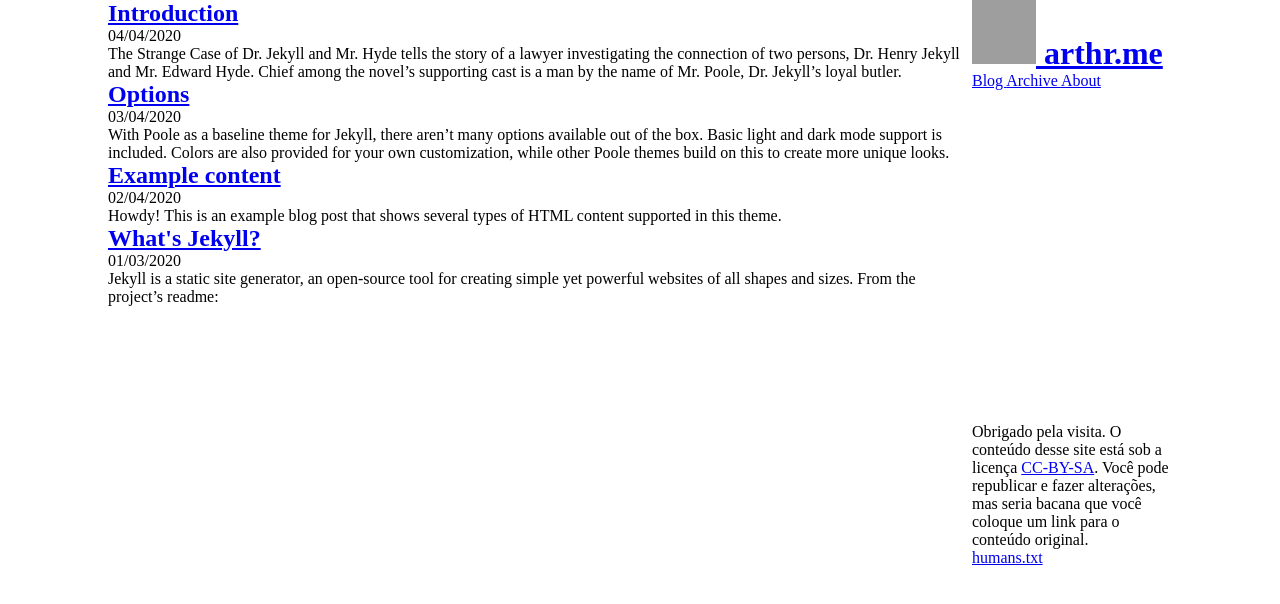
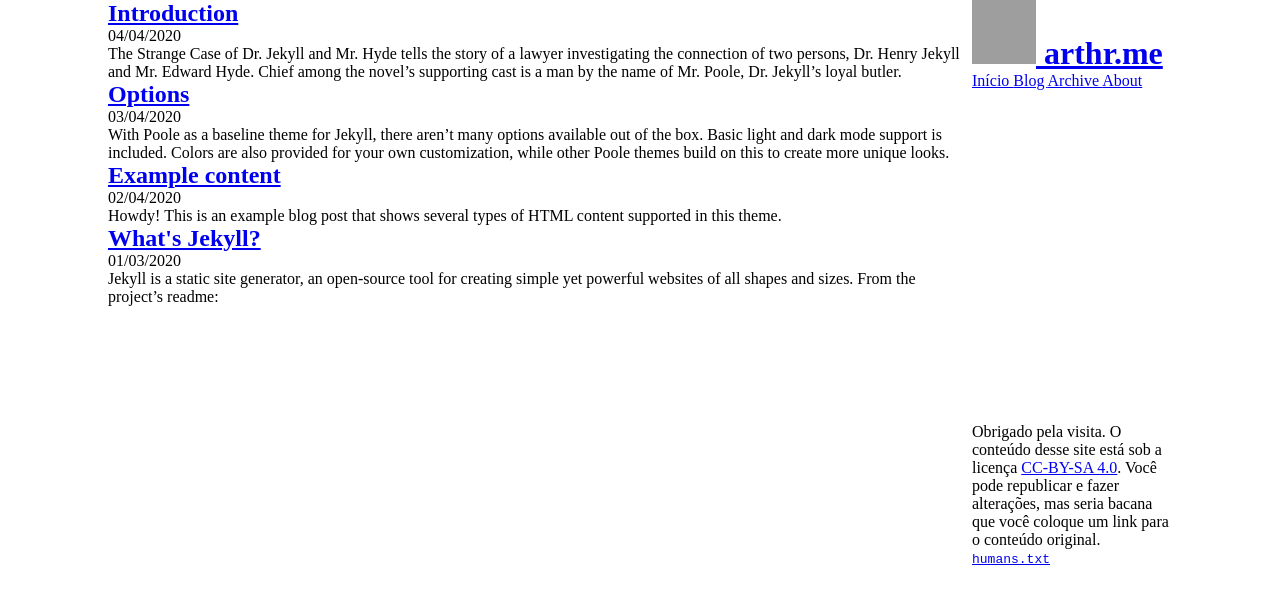
Before and after one commit to arthrfrts/www, a Jekyll site: the page built from index.html, in a window 1280 px wide. Shown: the top 604 px of the page. Built offline with Jekyll 4.4.1, drawn with Linux system fonts in a browser that asks for light colours; grey boxes are pictures that could not be loaded.

Commit message:
feat: adds content and structure to header and footer

```diff
--- a/_includes/footer.html
+++ b/_includes/footer.html
@@ -1,4 +1,4 @@
 <footer class="site-footer">
-  <p>Obrigado pela visita. O conteúdo desse site está sob a licença <a href="https://creativecommons.org/licenses/by-sa/4.0/" rel="license">CC-BY-SA</a>. Você pode republicar e fazer alterações, mas seria bacana que você coloque um link para o conteúdo original.</p>
-  <a class="humans-link" href="{% link humans.txt %}" rel="author">humans.txt</a>
+  <p>Obrigado pela visita. O conteúdo desse site está sob a licença <a href="https://creativecommons.org/licenses/by-sa/4.0/" rel="license">CC-BY-SA 4.0</a>. Você pode republicar e fazer alterações, mas seria bacana que você coloque um link para o conteúdo original.</p>
+  <a class="humans-link" href="{% link humans.txt %}" rel="author"><code>humans.txt</code></a>
 </footer>
--- a/_includes/header.html
+++ b/_includes/header.html
@@ -24,7 +24,7 @@
         {% assign item = site.pages | where: "path", path | first %}
 
         <a class="menu-item" href="{{ item.url | relative_url }}">
-          {{ item.title }}
+          {{ item.title | default: "Início" }}
         </a>
       {% endfor %}
     </nav>
```
